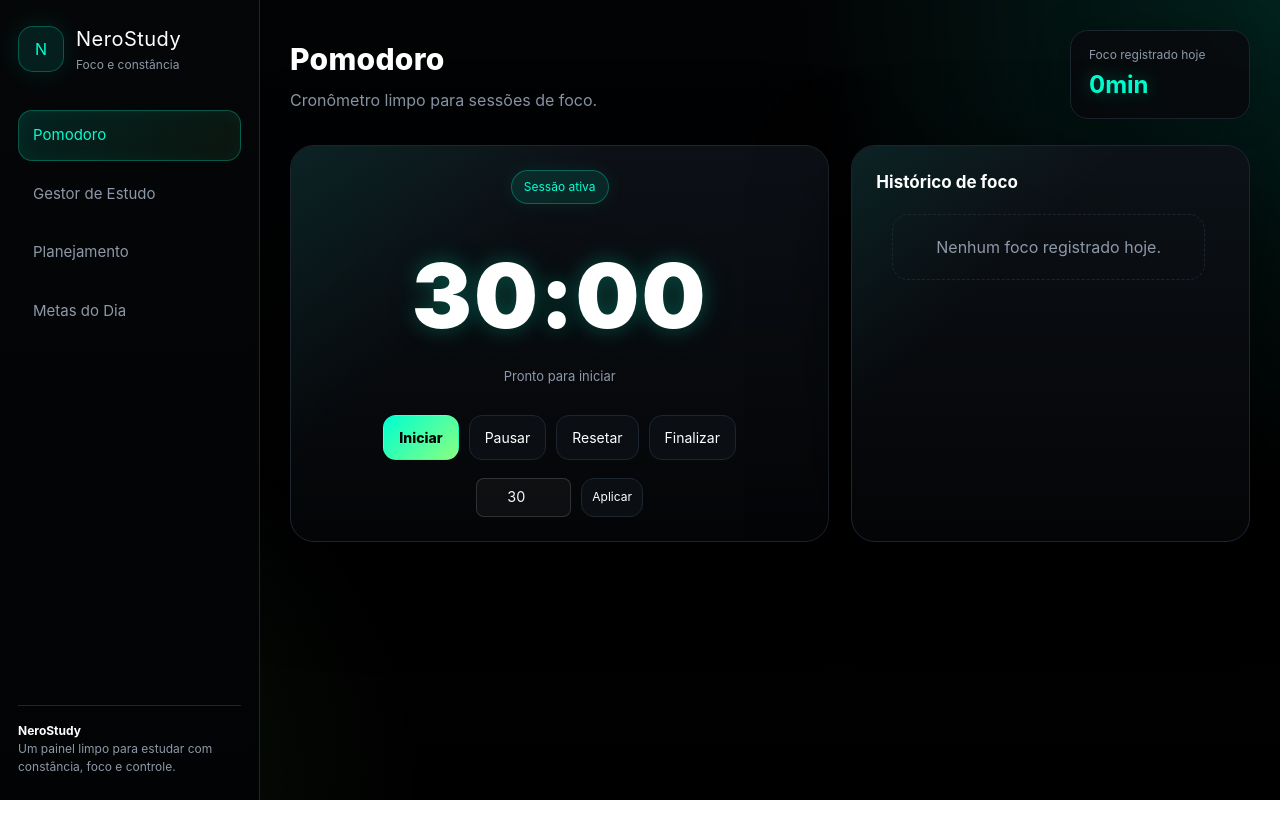
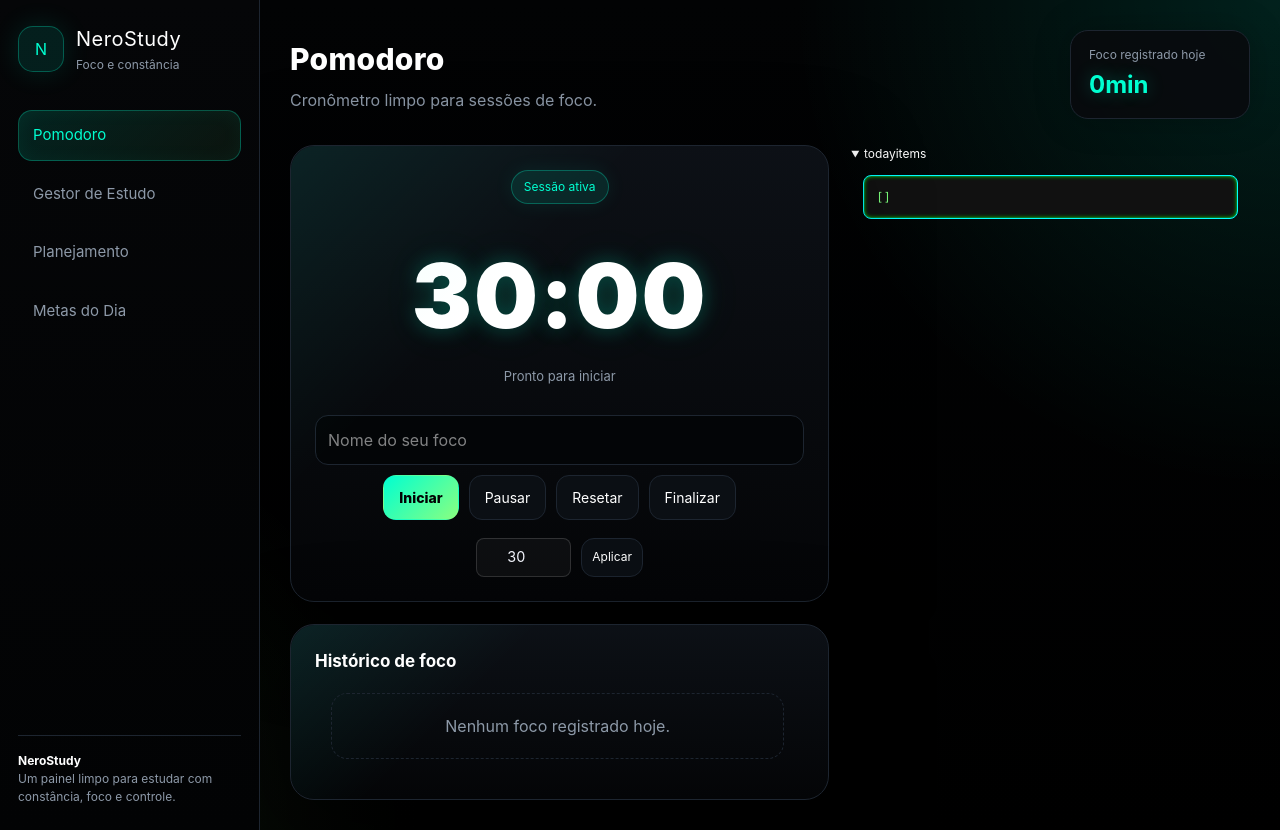
Before and after one commit to thauanb-dev/NeroStudy, a Next.js app: page /pomodoro in a window 1280 px wide. Before the commit the page ends 800 px from the top, so only its background shows below. Built offline with nearby package versions, Linux system fonts and the light colour scheme.

Commit message:
feat: Adicionado label no foco

```diff
--- a/src/features/planning/Planning.tsx
+++ b/src/features/planning/Planning.tsx
@@ -1,11 +1,12 @@
 "use client";
 
 import { useEffect, useState, type FormEvent } from "react";
-import PlanerSemanal, { type PlanItem } from "../../components/PlanerSemanal";
 import PageHeader from "../../shared/components/PageHeader";
 import { useTodayFocus } from "../../shared/hooks/useTodayFocus";
 import { loadStorage, saveStorage } from "../../shared/lib/storage";
 import PlanningForm, { type PlanFormData } from "./components/PlanningForm";
+import WeeklyPlanList from "./components/WeeklyPlanList";
+import type { PlanItem } from "./types";
 
 const emptyForm: PlanFormData = { day: "", materia: "", task: "" };
 
@@ -48,7 +49,7 @@ export default function Planning() {
       <PageHeader title="Planejamento" subtitle="Organize os assuntos da semana." todayFocus={todayFocus} />
       <section className="grid">
         <PlanningForm value={form} isEditing={Boolean(editingId)} onChange={setForm} onSubmit={submitPlan} />
-        <PlanerSemanal
+        <WeeklyPlanList
           plans={plans}
           onToggle={(id) => updatePlans(plans.map((item) => item.id === id ? { ...item, done: !item.done } : item))}
           onDelete={(id) => updatePlans(plans.filter((item) => item.id !== id))}
--- a/src/components/PlanerSemanal.tsx
+++ b/src/features/planning/components/WeeklyPlanList.tsx
@@ -1,15 +1,7 @@
-import { Pencil, Trash2Icon, TrashIcon } from "lucide-react";
+import { Pencil, TrashIcon } from "lucide-react";
+import type { PlanItem } from "../types";
 
-export type PlanItem = {
-  id: string;
-  day: string;
-  materia: string;
-  task: string;
-  done: boolean;
-  createdAt: string;
-};
-
-type PlanerSemanalProps = {
+type WeeklyPlanListProps = {
   plans: PlanItem[];
   onToggle: (id: string) => void;
   onDelete: (id: string) => void;
@@ -21,12 +13,12 @@ function formatDate(date: string): string {
   return `${day}/${month}/${year}`;
 }
 
-export default function PlanerSemanal({
+export default function WeeklyPlanList({
   plans,
   onToggle,
   onDelete,
   onEdit,
-}: PlanerSemanalProps) {
+}: WeeklyPlanListProps) {
   return (
     <div className="card">
       <h3 className="card-title">Plano semanal</h3>
@@ -68,7 +60,6 @@ export default function PlanerSemanal({
                   className="btn-delete"
                   type="button"
                   onClick={() => onDelete(item.id)}
-                  //TODO Colocar um icone de Delete
                   aria-label={`Remover ${item.materia}`}
                 >
                   <TrashIcon />
@@ -77,6 +68,7 @@ export default function PlanerSemanal({
                   className="btn small"
                   type="button"
                   onClick={() => onEdit(item)}
+                  aria-label={`Editar ${item.materia}`}
                 >
                   <Pencil />
                 </button>
--- /dev/null
+++ b/src/features/planning/types.ts
@@ -0,0 +1,8 @@
+export type PlanItem = {
+  id: string;
+  day: string;
+  materia: string;
+  task: string;
+  done: boolean;
+  createdAt: string;
+};
--- a/src/features/pomodoro/Pomodoro.tsx
+++ b/src/features/pomodoro/Pomodoro.tsx
@@ -6,6 +6,7 @@ import { useTodayFocus } from "../../shared/hooks/useTodayFocus";
 import { saveStorage, todayKey } from "../../shared/lib/storage";
 import FocusHistory from "./components/FocusHistory";
 import TimerCard from "./components/TimerCard";
+import Debug from "../../components/dev/Debug";
 
 function formatTime(totalSeconds: number) {
   const minutes = Math.floor(totalSeconds / 60);
@@ -13,11 +14,21 @@ function formatTime(totalSeconds: number) {
   return `${String(minutes).padStart(2, "0")}:${String(seconds).padStart(2, "0")}`;
 }
 
+function currentTime() {
+  return new Date().toLocaleTimeString("pt-BR", {
+    hour: "2-digit",
+    minute: "2-digit",
+  });
+}
+
 export default function Pomodoro() {
+  // estado para o label
+  const [sessionLabel, setSessionLabel] = useState("");
   const { focusData, setFocusData, todayFocus } = useTodayFocus();
   const [defaultMinutes, setDefaultMinutes] = useState(30);
   const [secondsLeft, setSecondsLeft] = useState(defaultMinutes * 60);
   const [isRunning, setIsRunning] = useState(false);
+  const [sessionStartedAt, setSessionStartedAt] = useState<string | null>(null);
 
   useEffect(() => {
     if (!isRunning || secondsLeft <= 0) {
@@ -35,6 +46,12 @@ export default function Pomodoro() {
   function resetTimer() {
     setIsRunning(false);
     setSecondsLeft(defaultMinutes * 60);
+    setSessionStartedAt(null);
+  }
+
+  function startTimer() {
+    setSessionStartedAt((startedAt) => startedAt ?? currentTime());
+    setIsRunning(true);
   }
 
   function applyMinutes() {
@@ -42,6 +59,7 @@ export default function Pomodoro() {
     setDefaultMinutes(safeMinutes);
     setSecondsLeft(safeMinutes * 60);
     setIsRunning(false);
+    setSessionStartedAt(null);
   }
 
   function finishTimer() {
@@ -51,16 +69,21 @@ export default function Pomodoro() {
       return;
     }
 
+    const endedAt = currentTime();
     const updatedData = [{
       id: crypto.randomUUID(),
       date: todayKey(),
+      label: sessionLabel.trim() || "Sessão de foco",
       minutes: elapsedMinutes,
-      createdAt: new Date().toLocaleTimeString("pt-BR", { hour: "2-digit", minute: "2-digit" }),
+      startedAt: sessionStartedAt ?? endedAt,
+      endedAt,
+      createdAt: endedAt,
     }, ...focusData];
 
     setFocusData(updatedData);
     saveStorage("neroStudy_focus", updatedData);
     resetTimer();
+    setSessionLabel("");
   }
 
   const todayItems = focusData.filter((item) => item.date === todayKey());
@@ -70,16 +93,19 @@ export default function Pomodoro() {
       <PageHeader title="Pomodoro" subtitle="Cronômetro limpo para sessões de foco." todayFocus={todayFocus} />
       <section className="grid">
         <TimerCard
+          label={sessionLabel}
           time={formatTime(secondsLeft)}
           isRunning={isRunning}
           minutes={defaultMinutes}
           onMinutesChange={setDefaultMinutes}
-          onStart={() => setIsRunning(true)}
+          onStart={startTimer}
           onPause={() => setIsRunning(false)}
           onReset={resetTimer}
           onFinish={finishTimer}
           onApply={applyMinutes}
+          onLabelChange={setSessionLabel}
         />
+        <Debug label="todayitems" value={todayItems}/>
         <FocusHistory items={todayItems} />
       </section>
     </>
--- a/src/features/pomodoro/components/FocusHistory.tsx
+++ b/src/features/pomodoro/components/FocusHistory.tsx
@@ -10,8 +10,12 @@ export default function FocusHistory({ items }: { items: FocusItem[] }) {
         ) : (
           items.map((item) => (
             <div className="history-item" key={item.id}>
-              <strong>Foco registrado</strong>
-              <span>{item.minutes}min • {item.createdAt}</span>
+              <strong>{item.label || "Sessão de foco"}</strong>
+              <span>
+                {item.minutes}min • {item.startedAt && item.endedAt
+                  ? `${item.startedAt} até ${item.endedAt}`
+                  : `concluído às ${item.createdAt}`}
+              </span>
             </div>
           ))
         )}
--- a/src/features/pomodoro/components/TimerCard.tsx
+++ b/src/features/pomodoro/components/TimerCard.tsx
@@ -1,5 +1,6 @@
 type TimerCardProps = {
   time: string;
+  label: string;
   isRunning: boolean;
   minutes: number;
   onMinutesChange: (minutes: number) => void;
@@ -8,9 +9,11 @@ type TimerCardProps = {
   onReset: () => void;
   onFinish: () => void;
   onApply: () => void;
+  onLabelChange: (label: string) => void;
 };
 
 export default function TimerCard({
+  label,
   time,
   isRunning,
   minutes,
@@ -20,6 +23,7 @@ export default function TimerCard({
   onReset,
   onFinish,
   onApply,
+  onLabelChange,
 }: TimerCardProps) {
   return (
     <div className="card timer-card">
@@ -31,10 +35,24 @@ export default function TimerCard({
         {isRunning ? "Foco em andamento" : "Pronto para iniciar"}
       </p>
       <div className="controls">
-        <button className="btn primary" type="button" onClick={onStart}>Iniciar</button>
-        <button className="btn" type="button" onClick={onPause}>Pausar</button>
-        <button className="btn" type="button" onClick={onReset}>Resetar</button>
-        <button className="btn" type="button" onClick={onFinish}>Finalizar</button>
+        <input
+          type="text"
+          value={label}
+          onChange={(event) => onLabelChange(event.target.value)}
+          placeholder="Nome do seu foco"
+        />
+        <button className="btn primary" type="button" onClick={onStart}>
+          Iniciar
+        </button>
+        <button className="btn" type="button" onClick={onPause}>
+          Pausar
+        </button>
+        <button className="btn" type="button" onClick={onReset}>
+          Resetar
+        </button>
+        <button className="btn" type="button" onClick={onFinish}>
+          Finalizar
+        </button>
       </div>
       <div className="config-row">
         <input
@@ -44,7 +62,9 @@ export default function TimerCard({
           aria-label="Duração da sessão em minutos"
           onChange={(event) => onMinutesChange(Number(event.target.value))}
         />
-        <button className="btn small" type="button" onClick={onApply}>Aplicar</button>
+        <button className="btn small" type="button" onClick={onApply}>
+          Aplicar
+        </button>
       </div>
     </div>
   );
--- a/src/shared/hooks/useTodayFocus.ts
+++ b/src/shared/hooks/useTodayFocus.ts
@@ -6,13 +6,15 @@ import { loadStorage, todayKey } from "../lib/storage";
 export type FocusItem = {
   id: string;
   date: string;
+  label?: string; //nome da sessao de foco
   minutes: number;
   createdAt: string;
+  startedAt?: string;
+  endedAt?: string;
 };
 
 export function useTodayFocus() {
   const [focusData, setFocusData] = useState<FocusItem[]>([]);
-
   useEffect(() => {
     setFocusData(loadStorage<FocusItem[]>("neroStudy_focus", []));
   }, []);
```
Also changed, not shown: 1 other file (tests, documents, lock files or other folders).
